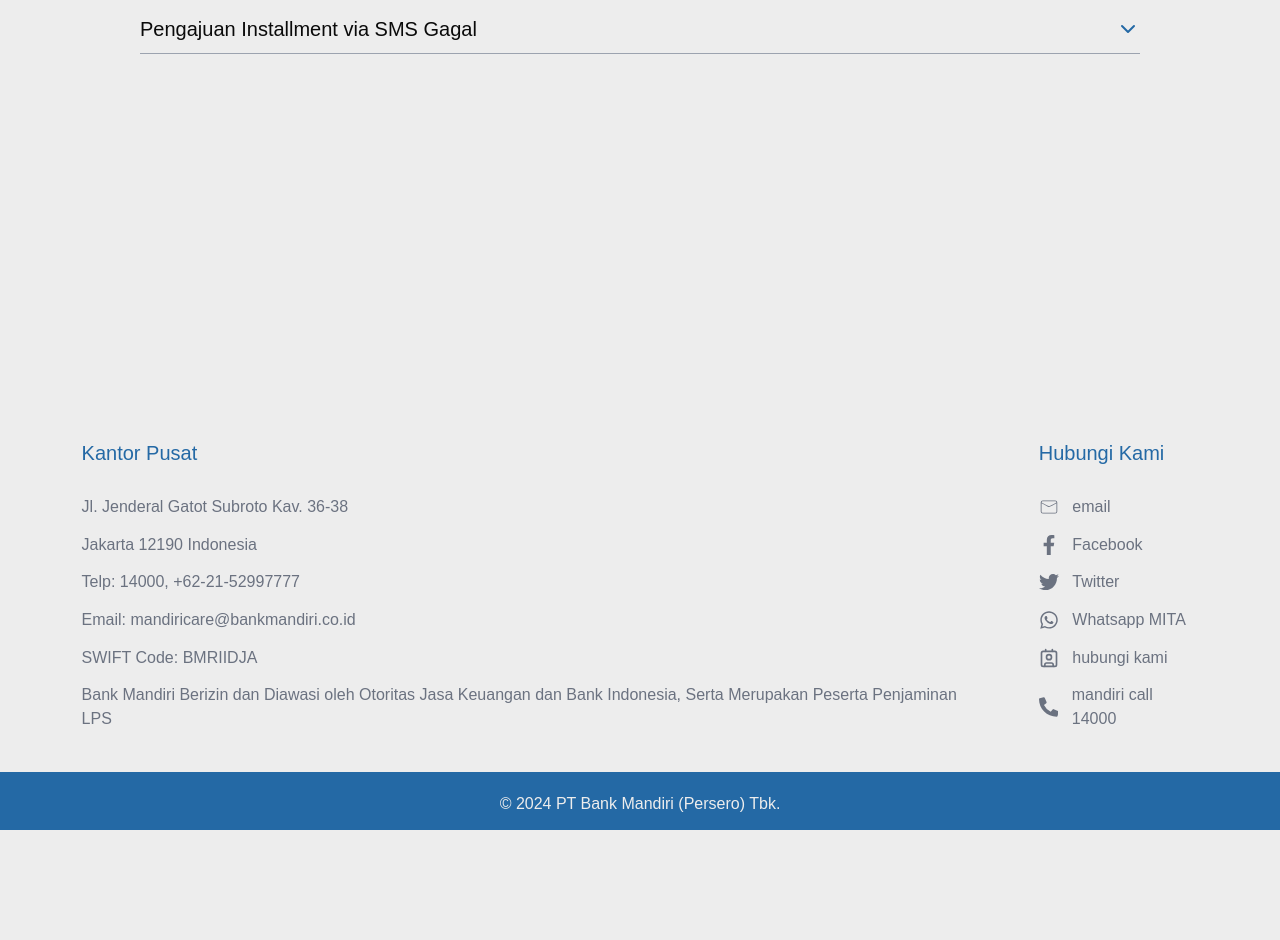
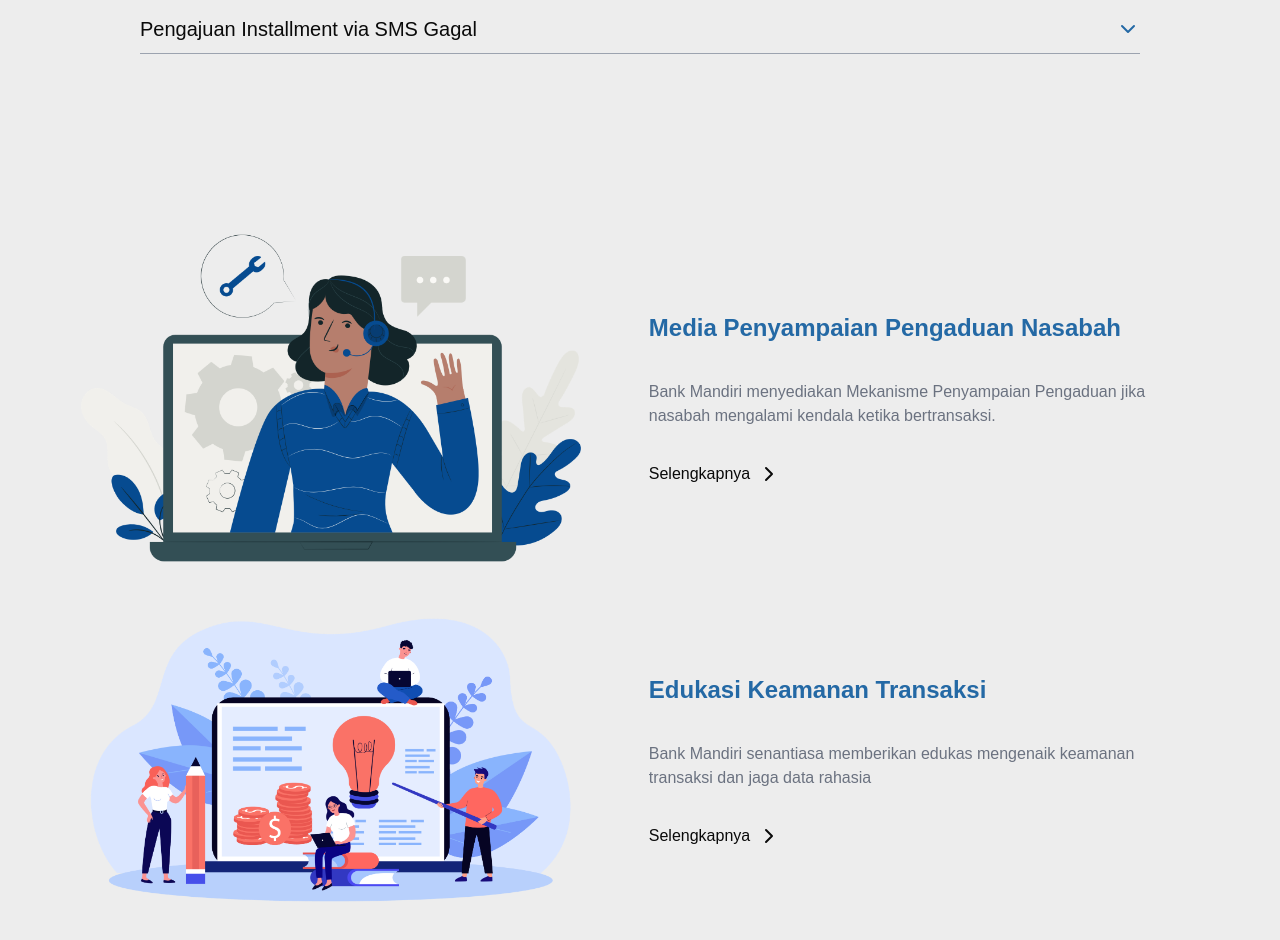
Before and after one commit to Rineta2/clone-web-mandiri, a Next.js app: page /pages/bantuan in a window 1280 px wide. Shown: the part 1500-2440 px from the top of the page. Before the commit the page ends 2330 px from the top, so only its background shows below. Built offline with nearby package versions, Linux system fonts and the light colour scheme.

Commit message:
faq blogs

```diff
--- a/src/app/pages/bantuan/page.jsx
+++ b/src/app/pages/bantuan/page.jsx
@@ -12,7 +12,13 @@ import Text from "@/components/hooks/section/pages/bantuan/Text";
 
 import Accordion from "@/components/hooks/section/pages/bantuan/Accordion";
 
-import { debitHilang, kreditHilang } from "@/components/ui/data/bantuan/data";
+import {
+  debitHilang,
+  kreditHilang,
+  blog,
+} from "@/components/ui/data/bantuan/data";
+
+import Image from "next/image";
 
 export default function Bantuan() {
   return (
@@ -57,7 +63,40 @@ export default function Bantuan() {
         </div>
       </section>
 
-      <section></section>
+      <section>
+        <div className="max-w-[1200px] px-12 mx-auto">
+          <div className="flex flex-col gap-10">
+            {blog.map((item) => {
+              return (
+                <div key={item.id} className="flex gap-20 items-center">
+                  <Image
+                    src={item.img}
+                    alt={item.title}
+                    width={500}
+                    height={500}
+                  />
+
+                  <div className="flex flex-col gap-10">
+                    <h3 className="text-[24px] font-semibold text-primary">
+                      {item.title}
+                    </h3>
+
+                    <p className="text-[16px] text-gray-500">{item.desc}</p>
+
+                    <Link
+                      href={item.slug}
+                      className="text-[16px] flex items-center gap-2"
+                    >
+                      {item.name}
+                      <span>{item.icons}</span>
+                    </Link>
+                  </div>
+                </div>
+              );
+            })}
+          </div>
+        </div>
+      </section>
     </Fragment>
   );
 }
--- a/src/components/ui/data/Home.js
+++ b/src/components/ui/data/Home.js
@@ -29,7 +29,7 @@ export const homeCard = [
     img: wallet,
     title: "Jelajahi keunggulan produk mandiri kartu kredit",
     icons: <ChevronRight size={24} />,
-    href: "/produk",
+    href: "https://www.mandirikartukredit.com/",
   },
 
   {
--- a/src/components/ui/data/bantuan/data.js
+++ b/src/components/ui/data/bantuan/data.js
@@ -1,3 +1,8 @@
+import panduan from "@/components/assest/bantuan/panduan.png";
+import education from "@/components/assest/bantuan/education.png";
+
+import { ChevronRight } from "lucide-react";
+
 export const debitHilang = [
   {
     id: 1,
@@ -349,3 +354,25 @@ export const kreditHilang = [
     ],
   },
 ];
+
+export const blog = [
+  {
+    id: 1,
+    img: panduan,
+    title: "Media Penyampaian Pengaduan Nasabah",
+    desc: "Bank Mandiri menyediakan Mekanisme Penyampaian Pengaduan jika nasabah mengalami kendala ketika bertransaksi.",
+    name: "Selengkapnya",
+    slug: "pages/bantuan/panduan",
+    icons: <ChevronRight size={24} />
+  },
+
+  {
+    id: 2,
+    img: education,
+    title: "Edukasi Keamanan Transaksi",
+    desc: "Bank Mandiri senantiasa memberikan edukas mengenaik keamanan transaksi dan jaga data rahasia",
+    name: "Selengkapnya",
+    slug: "pages/bantuan/education",
+    icons: <ChevronRight size={24} />
+  }
+]
```
